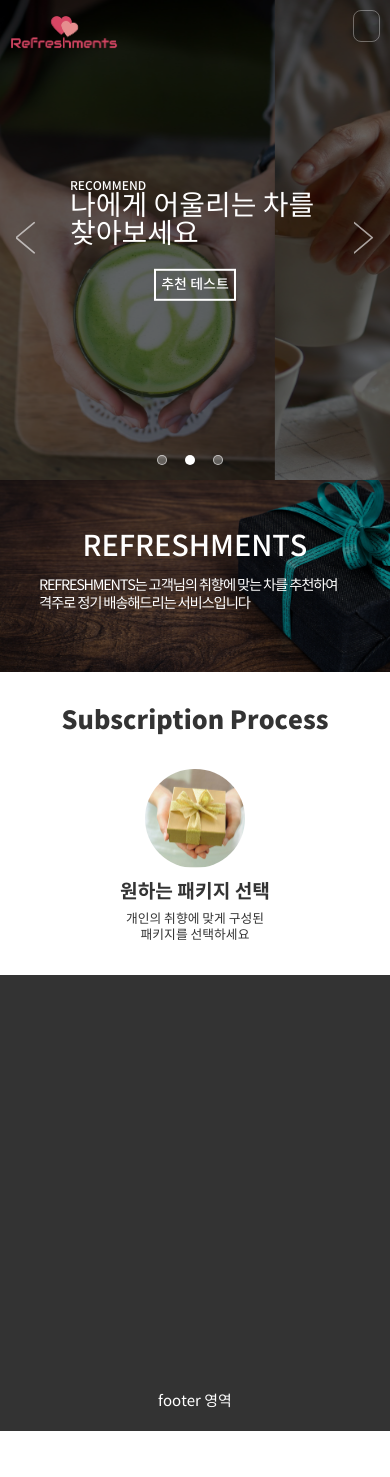
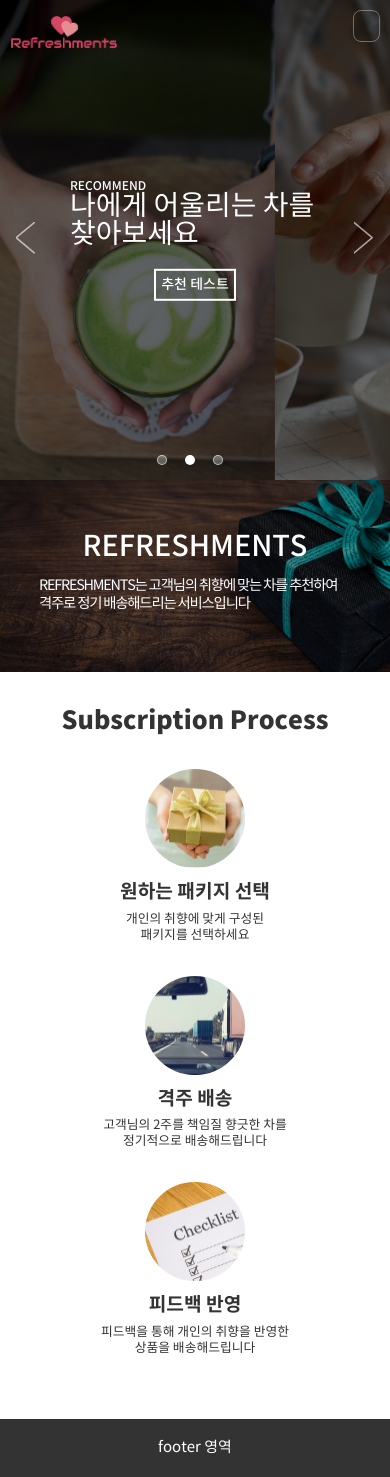
Before and after one commit to jo-narae/fretea, a Vue app: page /#/ in a window 390 px wide. Before the commit the page ends 1431 px from the top, so only its background shows below. Built offline with nearby package versions, Linux system fonts and the light colour scheme; some icons are missing.

Commit message:
footer 영역 모바일 영역 조정

```diff
--- a/src/assets/style/main.scss
+++ b/src/assets/style/main.scss
@@ -51,11 +51,9 @@ div[role="process"] {
 		font-size: 0.9rem;
 	}
 	.step-content {
-		height: 18rem;
 		.step-box {
 			display: inline-block;
 			position: relative;
-			float: left;
 			width: 33%;
 			height: 100%;
 			min-height: 1px;
@@ -96,7 +94,6 @@ div[role="process"] {
 			font-size: 0.8rem;
 		}
 		.step-content {
-			height: 11rem;
 			.step-box {
 				display: inline-block;
 				min-width: 12rem;
```
